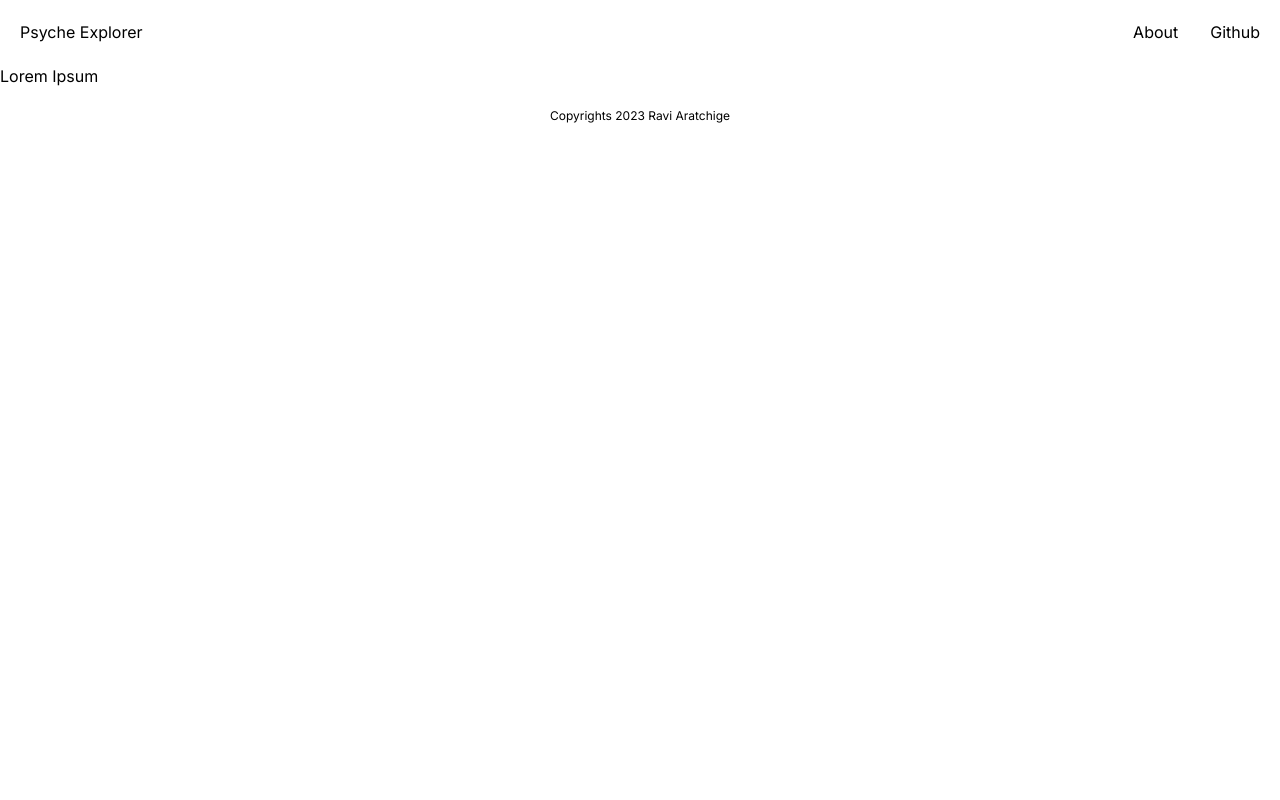
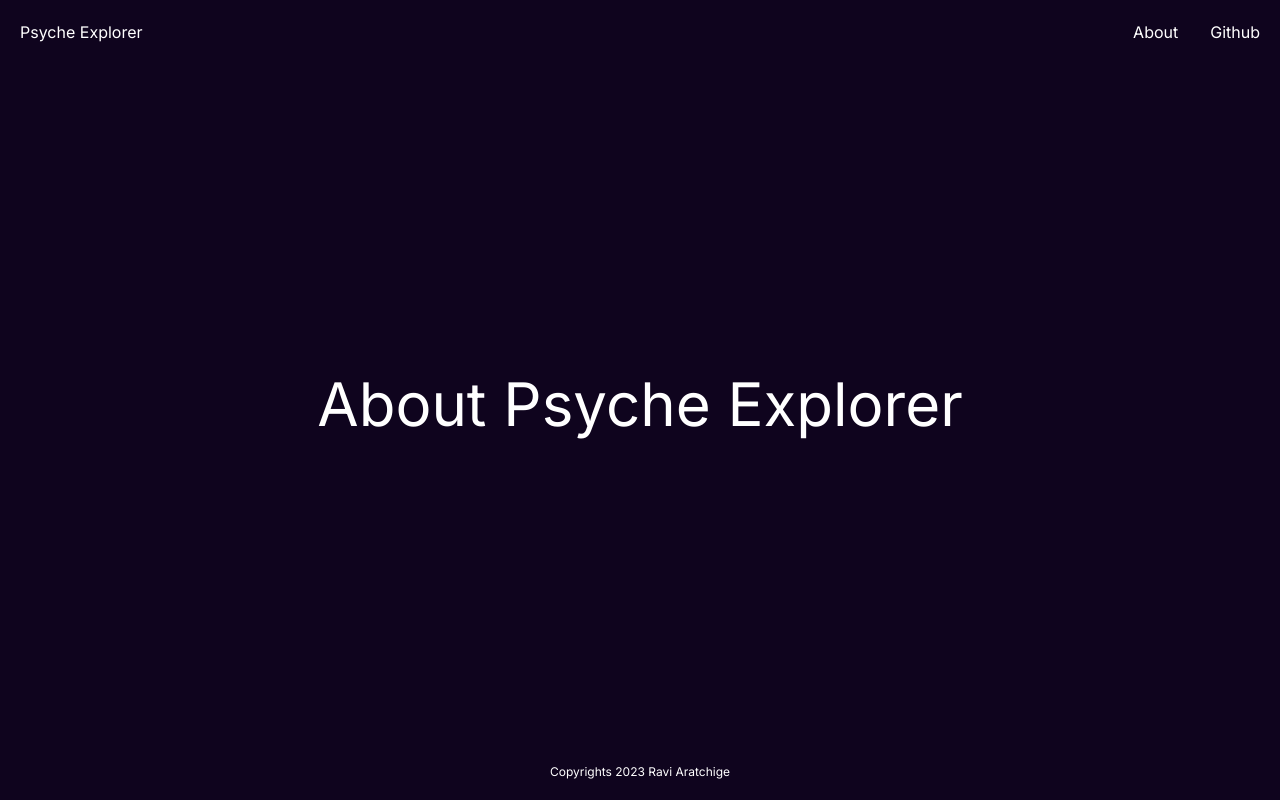
Before and after one commit to ravi-aratchige/spacefarer, a Next.js app in the folder next-app/psyche-explorer/: page /about in a window 1280 px wide. Built offline with nearby package versions, Linux system fonts and the light colour scheme.

Commit message:
Minor changes

```diff
--- a/next-app/psyche-explorer/src/app/about/page.tsx
+++ b/next-app/psyche-explorer/src/app/about/page.tsx
@@ -4,9 +4,11 @@ import Footer from "@/components/Footer";
 
 export default function About() {
     return (
-        <main>
+        <main className="flex flex-col justify-between min-h-screen bg-[#0f041E] text-white">
             <Navbar />
-            <h1>Lorem Ipsum</h1>
+            <section className="flex flex-col align-center text-center">
+                <h1 className="text-6xl p-10">About Psyche Explorer</h1>
+            </section>
             <Footer />
         </main>
     );
```
